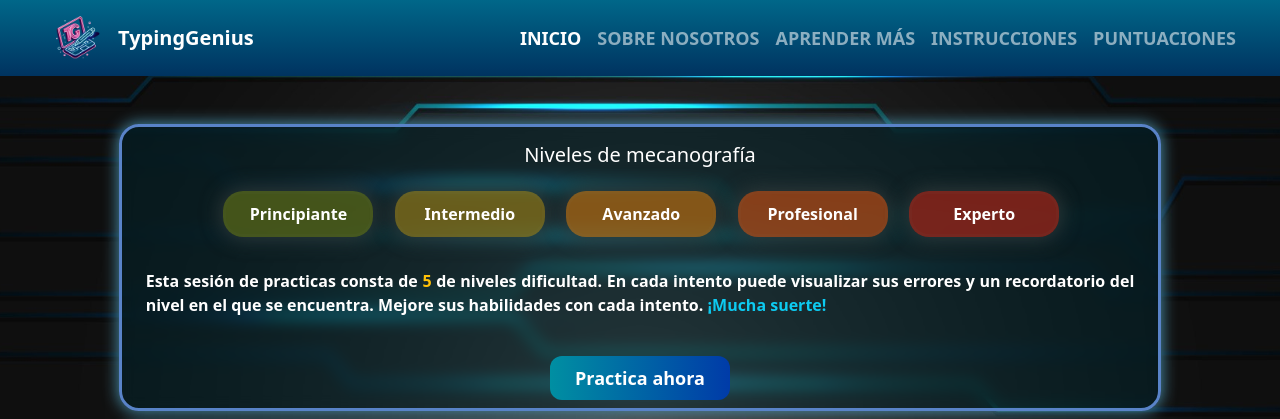
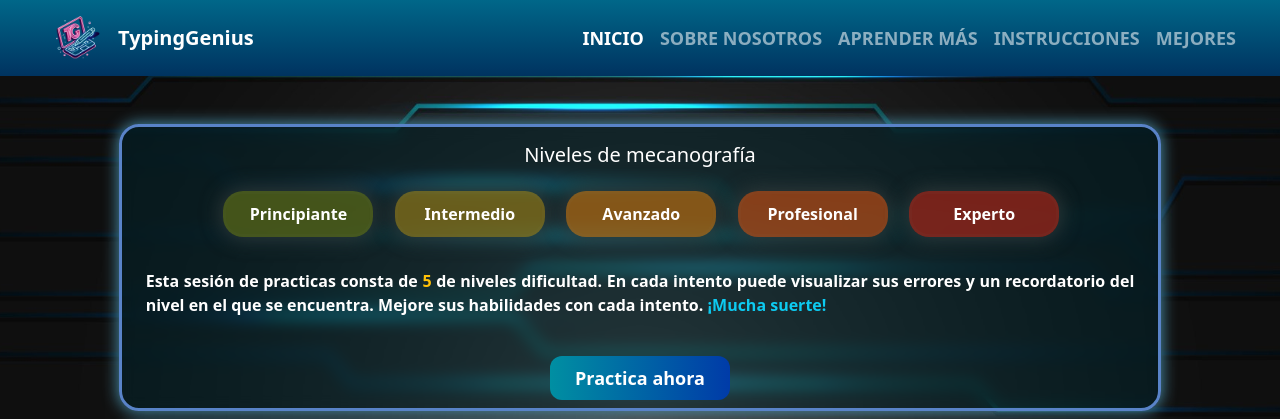
Before and after one commit to Chris0171/TypingGenius_php, a PHP site: page /index.php in a window 1280 px wide. Shown: the top 419 px of the page. Run offline with PHP 8.4, Linux system fonts and the light colour scheme.

Commit message:
scores list page created

```diff
--- a/includes/header.inc.php
+++ b/includes/header.inc.php
@@ -17,7 +17,7 @@
         <a class="nav-link fw-bold" href="about-us.php">SOBRE NOSOTROS</a>
         <a class="nav-link fw-bold" href="learn-more.php">APRENDER MÁS</a>
         <a class="nav-link fw-bold" href="instructions.php">INSTRUCCIONES</a>
-        <a class="nav-link fw-bold" href="instructions.php">PUNTUACIONES</a>
+        <a class="nav-link fw-bold" href="scores.php">MEJORES</a>
       </nav>
     </div>
   </nav>
```
